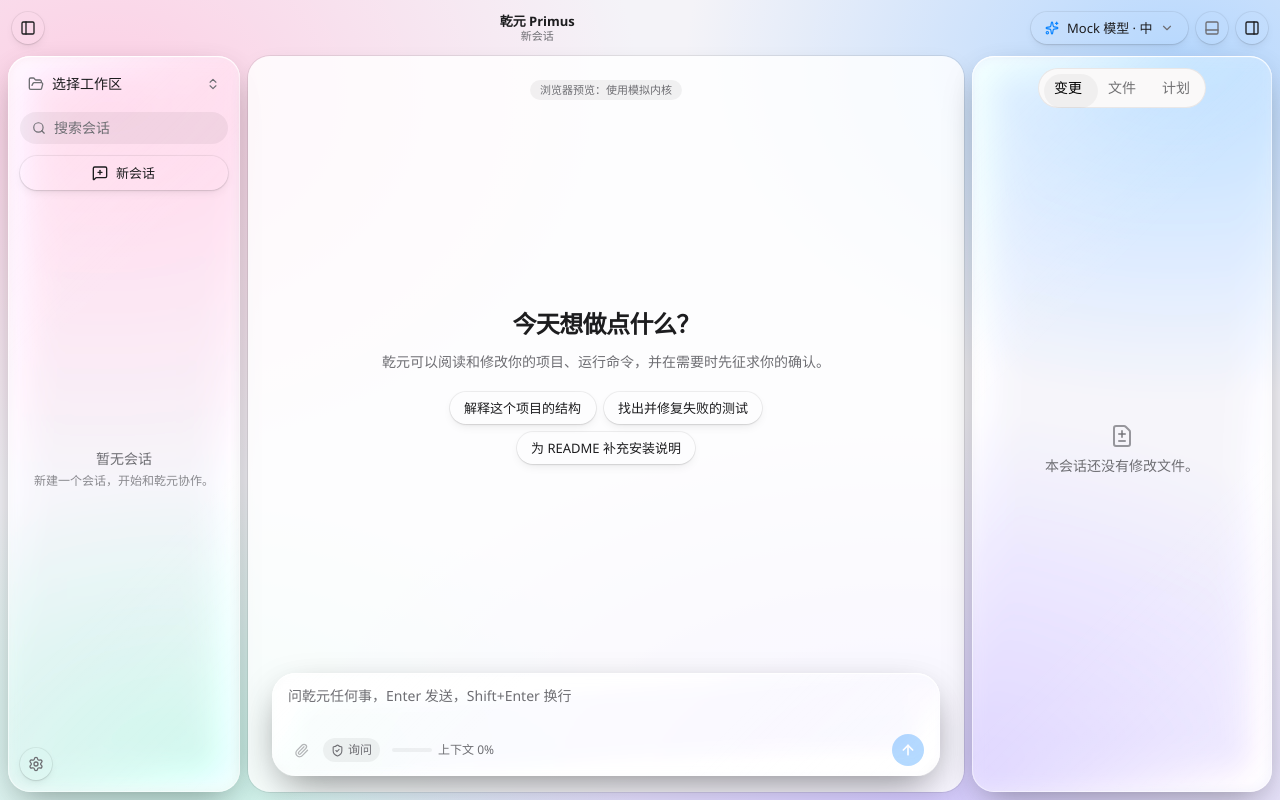
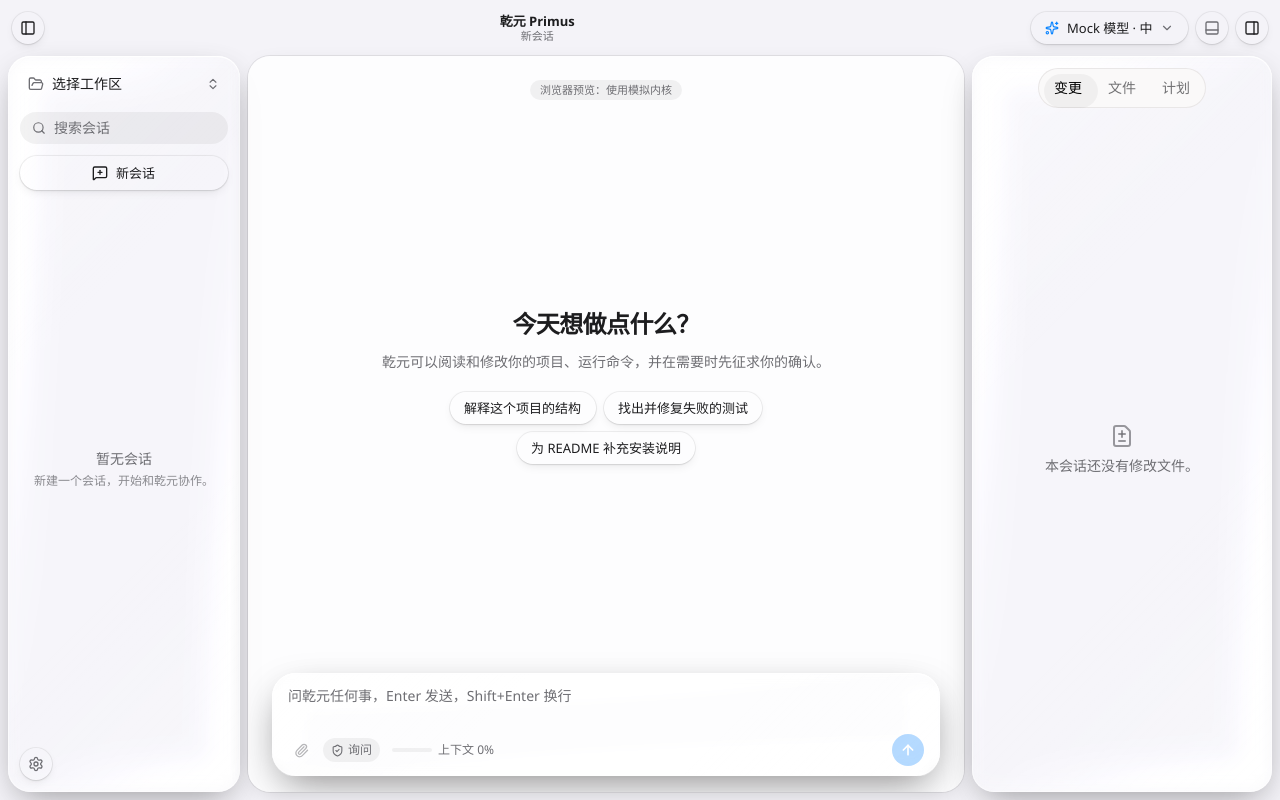
Before and after one commit to skaduv/primus, a Next.js app in the folder apps/desktop/: page / in a window 1280 px wide. Built offline with nearby package versions, Linux system fonts and the light colour scheme.

Commit message:
feat(frontend): 窗口底色改为纯色，去掉渐变壁纸

```diff
--- a/apps/desktop/src/app/globals.css
+++ b/apps/desktop/src/app/globals.css
@@ -6,7 +6,7 @@
 
 /*
  * 设计令牌：macOS 27 风格的 Liquid Glass 低保真方案。
- * 窗口底层是一张柔和的"壁纸"，侧栏、工具栏、输入框等浮在上面的玻璃层折射它；
+ * 窗口底层是纯色底（不用渐变），侧栏、工具栏、输入框等浮在上面的玻璃层折射它；
  * 正文区域保持实色，保证长时间线的可读性和滚动性能。
  */
 @theme {
@@ -21,11 +21,8 @@
 }
 
 :root {
-  --wallpaper:
-    radial-gradient(60% 70% at 8% 12%, rgb(255 196 222 / 0.75), transparent 70%),
-    radial-gradient(55% 60% at 92% 8%, rgb(170 210 255 / 0.85), transparent 70%),
-    radial-gradient(70% 70% at 70% 100%, rgb(196 182 255 / 0.7), transparent 70%),
-    radial-gradient(50% 50% at 15% 95%, rgb(170 240 220 / 0.6), transparent 70%), #f4f3f8;
+  /* 纯色底，不用渐变 */
+  --wallpaper: #f4f3f8;
   /* 时间线所在的"纸面"：几乎不透明，只透出一点壁纸色 */
   --paper: rgb(255 255 255 / 0.82);
   color-scheme: light;
@@ -39,11 +36,8 @@
   --color-hover: rgb(255 255 255 / 0.08);
   --color-accent: #0a84ff;
   --color-danger: #ff453a;
-  --wallpaper:
-    radial-gradient(60% 70% at 8% 12%, rgb(120 40 90 / 0.65), transparent 70%),
-    radial-gradient(55% 60% at 92% 8%, rgb(30 70 140 / 0.75), transparent 70%),
-    radial-gradient(70% 70% at 70% 100%, rgb(70 50 150 / 0.6), transparent 70%),
-    radial-gradient(50% 50% at 15% 95%, rgb(20 100 90 / 0.5), transparent 70%), #101014;
+  /* 纯色底，不用渐变 */
+  --wallpaper: #101014;
   --paper: rgb(28 28 30 / 0.84);
   color-scheme: dark;
 }
```
